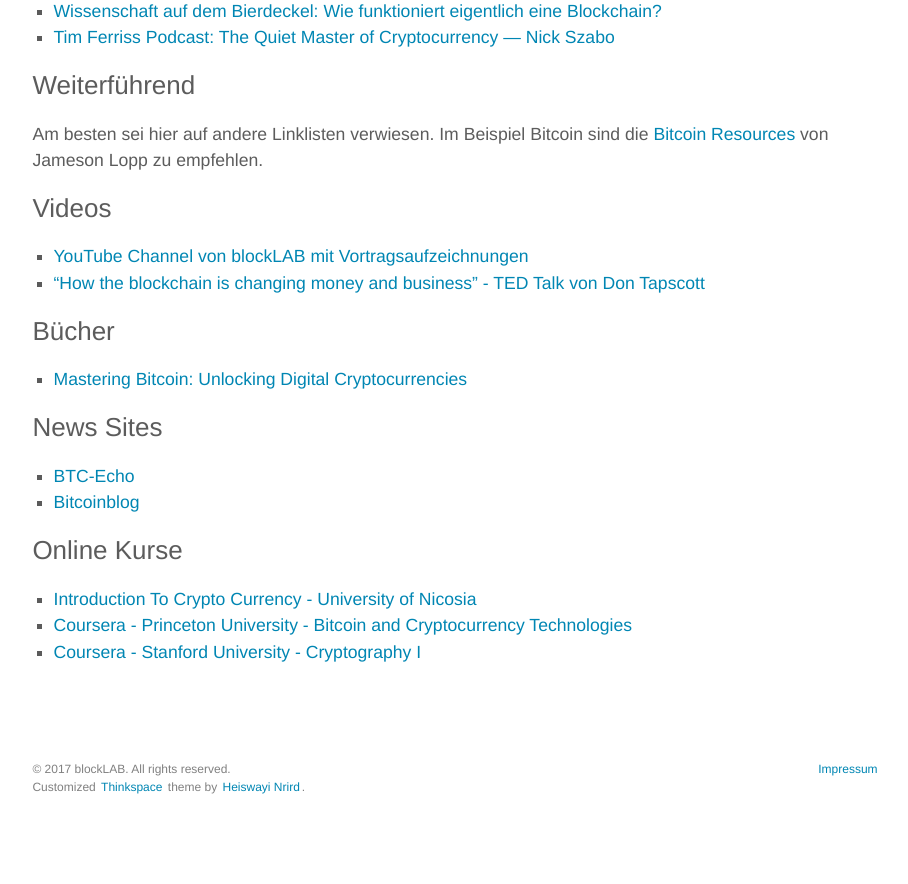
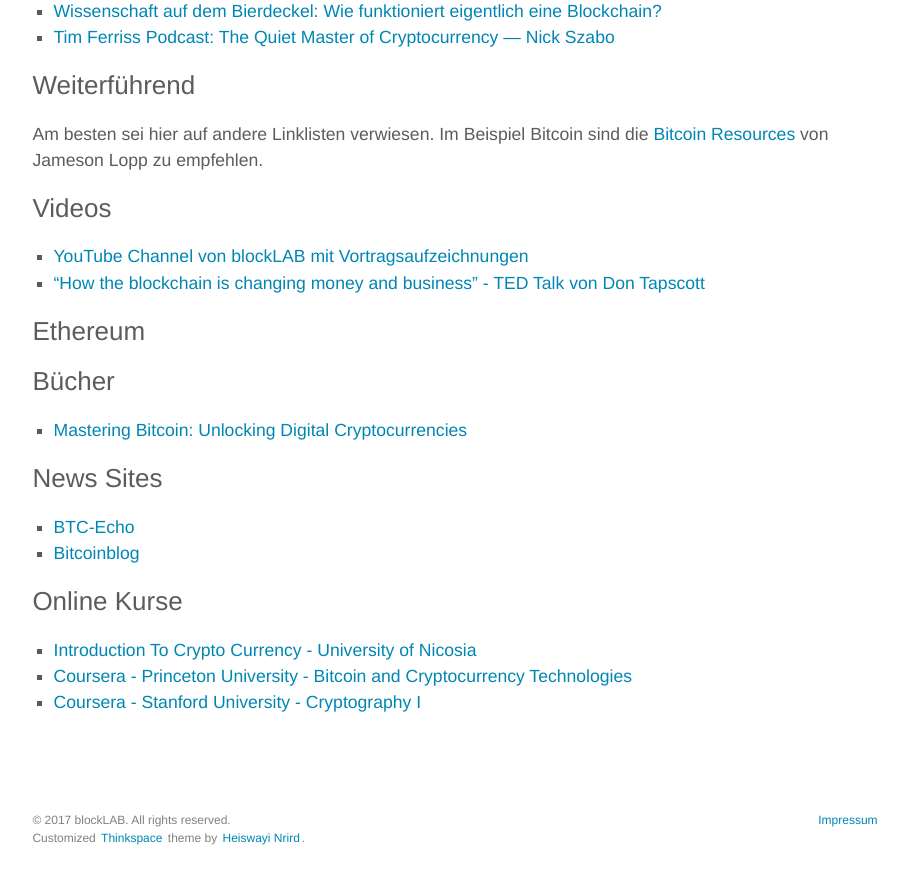
Before and after one commit to blocklab/site, a Jekyll site: the page built from links.md, in a window 1280 px wide and 900 px high, scrolled down 640 px. Shown: the top 884 px of the window, without its empty margins (184-1092 px from the left). Built offline with Jekyll 4.4.1, drawn with Linux system fonts in a browser that asks for light colours; before the commit the page ends 1489 px from its top, so only the background shows below that.

Commit message:
Update links.md

```diff
--- a/links.md
+++ b/links.md
@@ -20,6 +20,8 @@ Am besten sei hier auf andere Linklisten verwiesen. Im Beispiel Bitcoin sind die
 * [YouTube Channel von blockLAB mit Vortragsaufzeichnungen](https://www.youtube.com/channel/UCq71shfADfCvYBh9FUeriwA)
 * ["How the blockchain is changing money and business" - TED Talk von Don Tapscott](https://www.youtube.com/watch?v=Pl8OlkkwRpc)
 
+## Ethereum
+
 ## Bücher
 
 * [Mastering Bitcoin: Unlocking Digital Cryptocurrencies](https://www.amazon.de/Mastering-Bitcoin-Unlocking-Digital-Cryptocurrencies/dp/1491954388)
```
